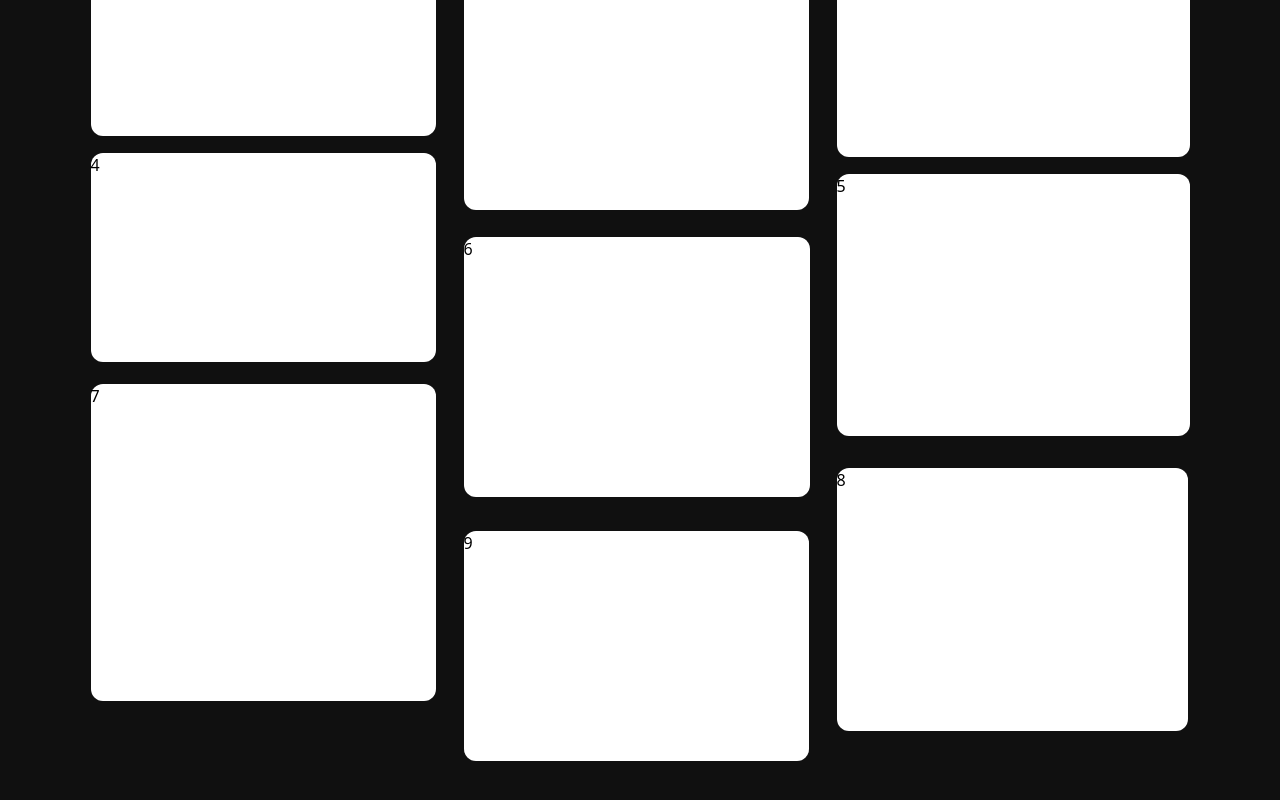
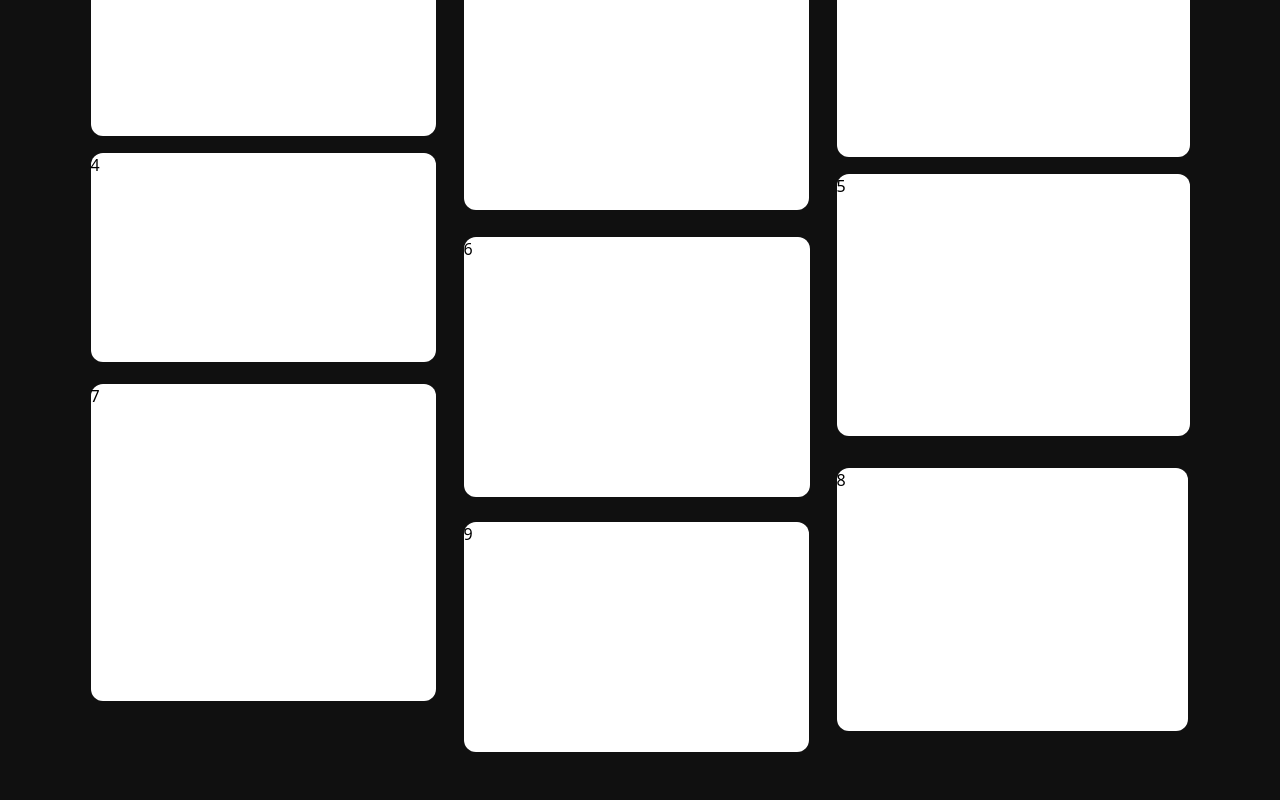
Before and after one commit to berkcantelseren/Bays, a Next.js app: page / in a window 1280 px wide. Shown: the part 3312-4112 px from the top of the page. Built offline with nearby package versions, Linux system fonts and the light colour scheme.

Commit message:
fixed some margin for grid

```diff
--- a/app/components/Home/Testimonial/Testimonial.js
+++ b/app/components/Home/Testimonial/Testimonial.js
@@ -62,7 +62,7 @@ export default function Testimonial() {
         <div className="bg-white w-[353px] h-[262px] row-span-[14] rounded-xl">
           5
         </div>
-        <div className="bg-white w-[346px] h-[260px] row-span-[14] rounded-xl">
+        <div className="bg-white w-[346px] h-[260px] row-span-[13] rounded-xl">
           6
         </div>
         <div className="bg-white w-[345px] h-[317px] row-span-[32] rounded-xl">
@@ -71,7 +71,7 @@ export default function Testimonial() {
         <div className="bg-white w-[351px] h-[263px] row-span-[23] rounded-xl">
           8
         </div>
-        <div className="bg-white w-[345px] h-[230px] rounded-xl">9</div>
+        <div className="bg-white w-[345px] h-[230px] rounded-xl mt-3">9</div>
       </div>
     </div>
   );
```
